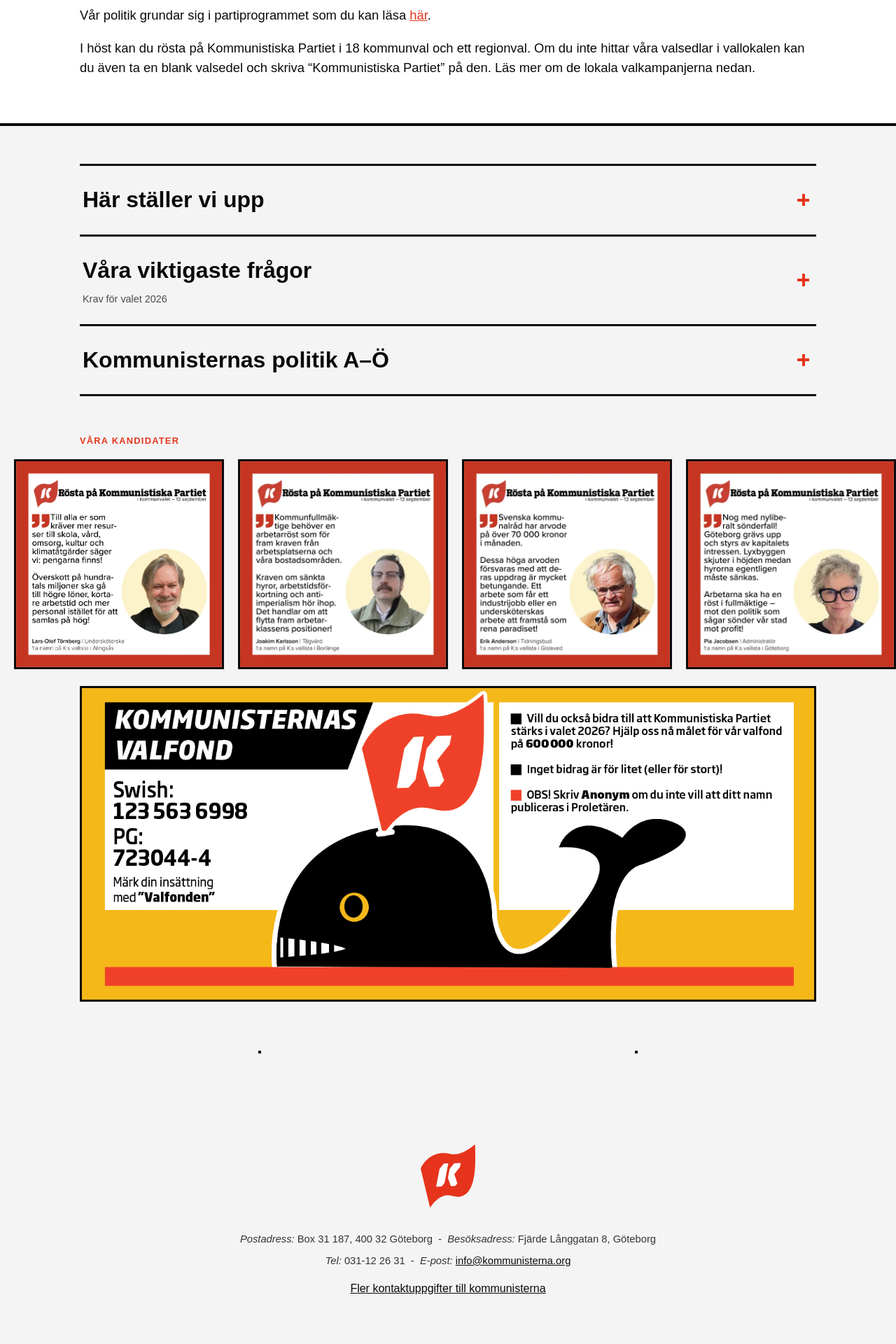
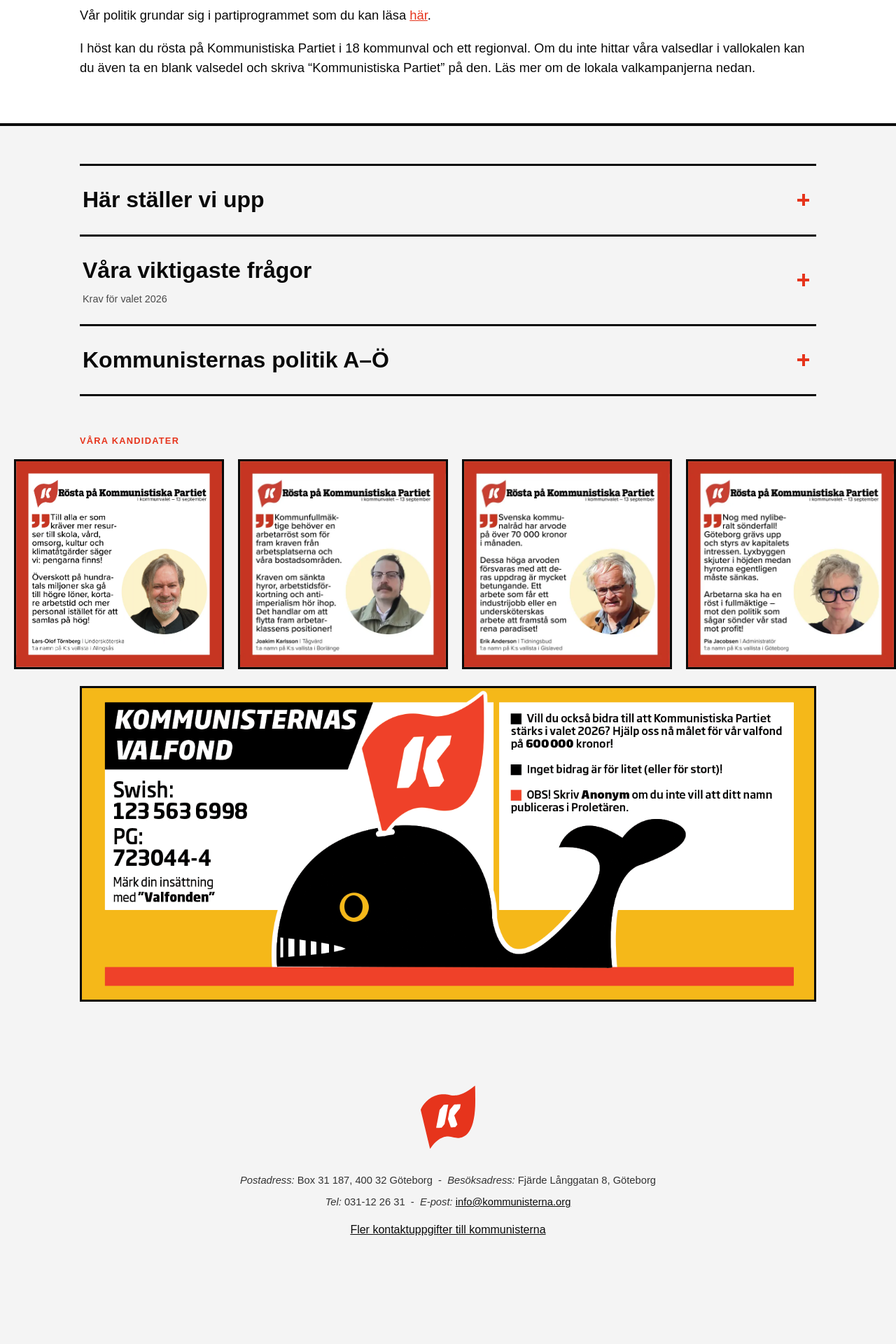
Before and after one commit to kommunisterna/val-2026, a Jekyll site: the page built from index.md, in a window 1280 px wide. Shown: the part 1254-3174 px from the top of the page at 70% size. Built offline with Jekyll 4.4.1, drawn with Linux system fonts in a browser that asks for light colours; some web fonts are replaced; after the commit the page ends 3090 px from its top, so only the background shows below that.

Commit message:
Delete social feed section from home layout

```diff
--- a/_layouts/home.html
+++ b/_layouts/home.html
@@ -375,22 +375,3 @@ layout: default
       alt="Bidra till Kommunistiska Partiets valfond. Swish: 123 563 6998, PG: 723044-4. Märk din insättning med 'Valfonden'. Skriv Anonym om du inte vill att ditt namn publiceras i Proletären." />
   </a>
 </section>
-
-<section id="social-feed" class="banner-wrap social-feed">
-  <div>
-    <div id="fb-root"></div>
-    <div class="fb-page" data-href="https://www.facebook.com/kommunisterna" data-tabs="timeline" data-width="500px"
-      data-height="550px" data-small-header="true" data-adapt-container-width="true" data-hide-cover="true"
-      data-show-facepile="false">
-    </div>
-  </div>
-  <div>
-    <div id="fb-root"></div>
-    <div class="fb-page" data-href="https://www.facebook.com/TidningenProletaren" data-tabs="timeline" data-width="500px"
-      data-height="550px" data-small-header="true" data-adapt-container-width="true" data-hide-cover="true"
-      data-show-facepile="false">
-    </div>
-  </div>
-  <script async defer crossorigin="anonymous" src="https://connect.facebook.net/sv_SE/sdk.js#xfbml=1&version=v16.0"
-    nonce="FxrxkDNL"></script>
-</section>
```
